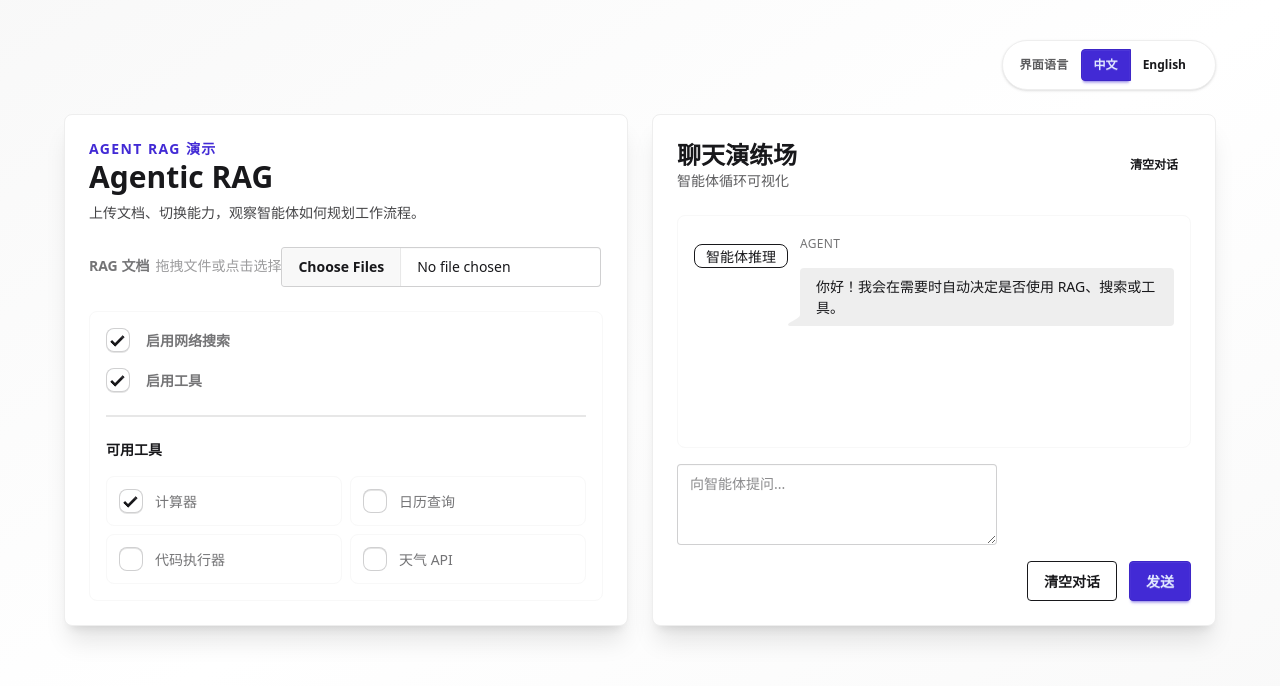
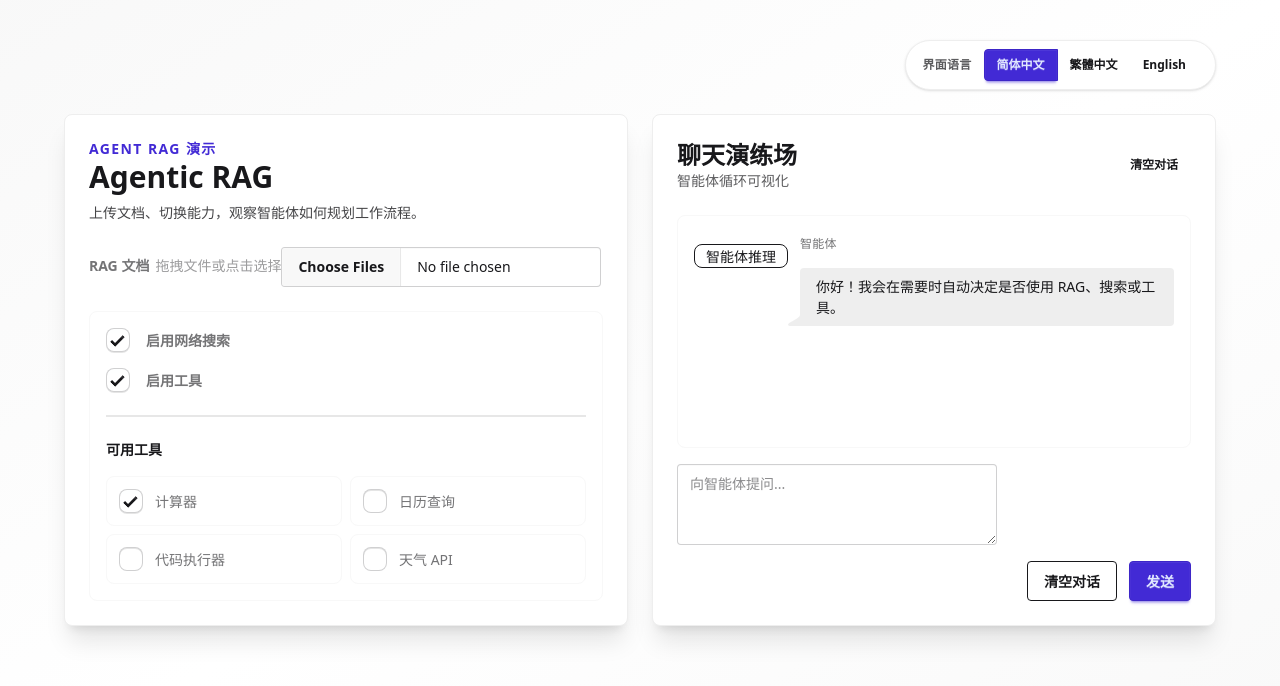
Before and after one commit to justin0x5eed/agent_demo, a React (Vite) app in the folder frontend/: page / in a window 1280 px wide. Shown: the top 686 px of the page. Built offline with nearby package versions, Linux system fonts and the light colour scheme.

Commit message:
Add Traditional Chinese localization option

```diff
--- a/frontend/src/App.tsx
+++ b/frontend/src/App.tsx
@@ -1,20 +1,5 @@
-import { useMemo, useState } from 'react'
+import { useState } from 'react'
 import './App.css'
-
-const tools = [
-  { id: 'calculator', label: { en: 'Calculator', zh: '计算器' } },
-  { id: 'calendar', label: { en: 'Calendar lookup', zh: '日历查询' } },
-  { id: 'code', label: { en: 'Code executor', zh: '代码执行器' } },
-  { id: 'weather', label: { en: 'Weather API', zh: '天气 API' } },
-]
-
-type Language = 'en' | 'zh'
-
-type Message = {
-  role: 'user' | 'assistant'
-  content: string
-  annotations?: string[]
-}
 
 const translations = {
   en: {
@@ -28,6 +13,7 @@ const translations = {
     chooseTools: 'Available tools',
     language: 'Language',
     chatTitle: 'Chat playground',
+    chatSubtitle: 'Agent loop visualized',
     inputPlaceholder: 'Ask anything to the agent...',
     send: 'Send',
     clear: 'Clear chat',
@@ -35,6 +21,15 @@ const translations = {
     reasoning: 'Agent reasoning',
     using: 'Using',
     idle: 'No extra actions were required. Returning the answer.',
+    badges: {
+      rag: 'RAG lookup',
+      web: 'Web search',
+      tool: 'Tool call',
+    },
+    participants: {
+      user: 'You',
+      agent: 'Agent',
+    },
   },
   zh: {
     title: 'Agent RAG 演示',
@@ -47,6 +42,7 @@ const translations = {
     chooseTools: '可用工具',
     language: '界面语言',
     chatTitle: '聊天演练场',
+    chatSubtitle: '智能体循环可视化',
     inputPlaceholder: '向智能体提问...',
     send: '发送',
     clear: '清空对话',
@@ -54,8 +50,61 @@ const translations = {
     reasoning: '智能体推理',
     using: '使用',
     idle: '无需额外操作，直接返回答案。',
+    badges: {
+      rag: 'RAG 检索',
+      web: '网络搜索',
+      tool: '工具调用',
+    },
+    participants: {
+      user: '你',
+      agent: '智能体',
+    },
   },
+  'zh-hant': {
+    title: 'Agent RAG 示範',
+    subtitle: '上傳文件、切換能力，觀察智慧體如何規劃工作流程。',
+    uploadLabel: 'RAG 文件',
+    uploadHint: '拖曳檔案或點擊選擇',
+    uploaded: '已上傳',
+    webSearch: '啟用網路搜尋',
+    tools: '啟用工具',
+    chooseTools: '可用工具',
+    language: '介面語言',
+    chatTitle: '聊天練習場',
+    chatSubtitle: '智慧體循環視覺化',
+    inputPlaceholder: '向智慧體提問...',
+    send: '傳送',
+    clear: '清除對話',
+    welcome: '你好！我會在需要時自動決定是否使用 RAG、搜尋或工具。',
+    reasoning: '智慧體推理',
+    using: '使用',
+    idle: '無需額外操作，直接回覆答案。',
+    badges: {
+      rag: 'RAG 檢索',
+      web: '網路搜尋',
+      tool: '工具呼叫',
+    },
+    participants: {
+      user: '你',
+      agent: '智慧體',
+    },
+  },
+} as const
+
+type Language = keyof typeof translations
+
+type Message = {
+  role: 'user' | 'assistant'
+  content: string
+  annotations?: string[]
 }
+
+const tools: { id: string; label: Record<Language, string> }[] = [
+  { id: 'calculator', label: { en: 'Calculator', zh: '计算器', 'zh-hant': '計算器' } },
+  { id: 'calendar', label: { en: 'Calendar lookup', zh: '日历查询', 'zh-hant': '行事曆查詢' } },
+  { id: 'code', label: { en: 'Code executor', zh: '代码执行器', 'zh-hant': '程式執行器' } },
+  { id: 'weather', label: { en: 'Weather API', zh: '天气 API', 'zh-hant': '天氣 API' } },
+]
 
 function App() {
   const [language, setLanguage] = useState<Language>('zh')
@@ -70,13 +119,7 @@ function App() {
   const [input, setInput] = useState('')
   const [pending, setPending] = useState(false)
 
-  const actionBadges = useMemo(() => {
-    return {
-      rag: language === 'en' ? 'RAG lookup' : 'RAG 检索',
-      web: language === 'en' ? 'Web search' : '网络搜索',
-      tool: language === 'en' ? 'Tool call' : '工具调用',
-    }
-  }, [language])
+  const actionBadges = t.badges
 
   const handleUpload = (event: React.ChangeEvent<HTMLInputElement>) => {
     if (!event.target.files) return
@@ -90,9 +133,10 @@ function App() {
   }
 
   const simulateAgent = async (userMessage: string) => {
-    const needsRag = documents.length > 0 && /doc|资料|paper/i.test(userMessage)
-    const needsWeb = enableWebSearch && /\?|news|最新|weather/i.test(userMessage)
-    const needsTool = enableTools && selectedTools.length > 0 && /calc|计算|schedule/i.test(userMessage)
+    const needsRag = documents.length > 0 && /doc|资料|資料|paper/i.test(userMessage)
+    const needsWeb = enableWebSearch && /\?|news|最新|weather|天氣/i.test(userMessage)
+    const needsTool =
+      enableTools && selectedTools.length > 0 && /calc|计算|計算|schedule|行程/i.test(userMessage)
 
     const annotations: string[] = []
     if (needsRag) annotations.push(actionBadges.rag)
@@ -107,8 +151,11 @@ function App() {
       language === 'en'
         ? `I reviewed your message and ${utilization.toLowerCase()}.
 Key takeaways: ${userMessage}`
-        : `我分析了你的输入，并且${utilization}。
+        : language === 'zh'
+          ? `我分析了你的输入，并且${utilization}。
 要点：${userMessage}`
+          : `我分析了你的輸入，並且${utilization}。
+重點：${userMessage}`
 
     return { content: answer, annotations: annotations.length ? annotations : [t.reasoning] }
   }
@@ -145,7 +192,13 @@ Key takeaways: ${userMessage}`
                 className={`btn btn-sm join-item ${language === 'zh' ? 'btn-primary' : 'btn-ghost'}`}
                 onClick={() => setLanguage('zh')}
               >
-                中文
+                简体中文
+              </button>
+              <button
+                className={`btn btn-sm join-item ${language === 'zh-hant' ? 'btn-primary' : 'btn-ghost'}`}
+                onClick={() => setLanguage('zh-hant')}
+              >
+                繁體中文
               </button>
               <button
                 className={`btn btn-sm join-item ${language === 'en' ? 'btn-primary' : 'btn-ghost'}`}
@@ -236,7 +289,7 @@ Key takeaways: ${userMessage}`
             <header className="mb-4 flex items-center justify-between">
               <div>
                 <h2 className="text-2xl font-bold">{t.chatTitle}</h2>
-                <p className="text-sm opacity-70">{language === 'en' ? 'Agent loop visualized' : '智能体循环可视化'}</p>
+                <p className="text-sm opacity-70">{t.chatSubtitle}</p>
               </div>
               <button className="btn btn-ghost btn-sm" onClick={handleClear}>
                 {t.clear}
@@ -248,7 +301,7 @@ Key takeaways: ${userMessage}`
                 {messages.map((message, index) => (
                   <div key={index} className={`chat ${message.role === 'user' ? 'chat-end' : 'chat-start'}`}>
                     <div className="chat-header mb-1 text-xs uppercase tracking-wide opacity-60">
-                      {message.role === 'user' ? 'You' : 'Agent'}
+                      {message.role === 'user' ? t.participants.user : t.participants.agent}
                     </div>
                     <div className="chat-bubble max-w-full whitespace-pre-line text-left">
                       {message.content}
```
